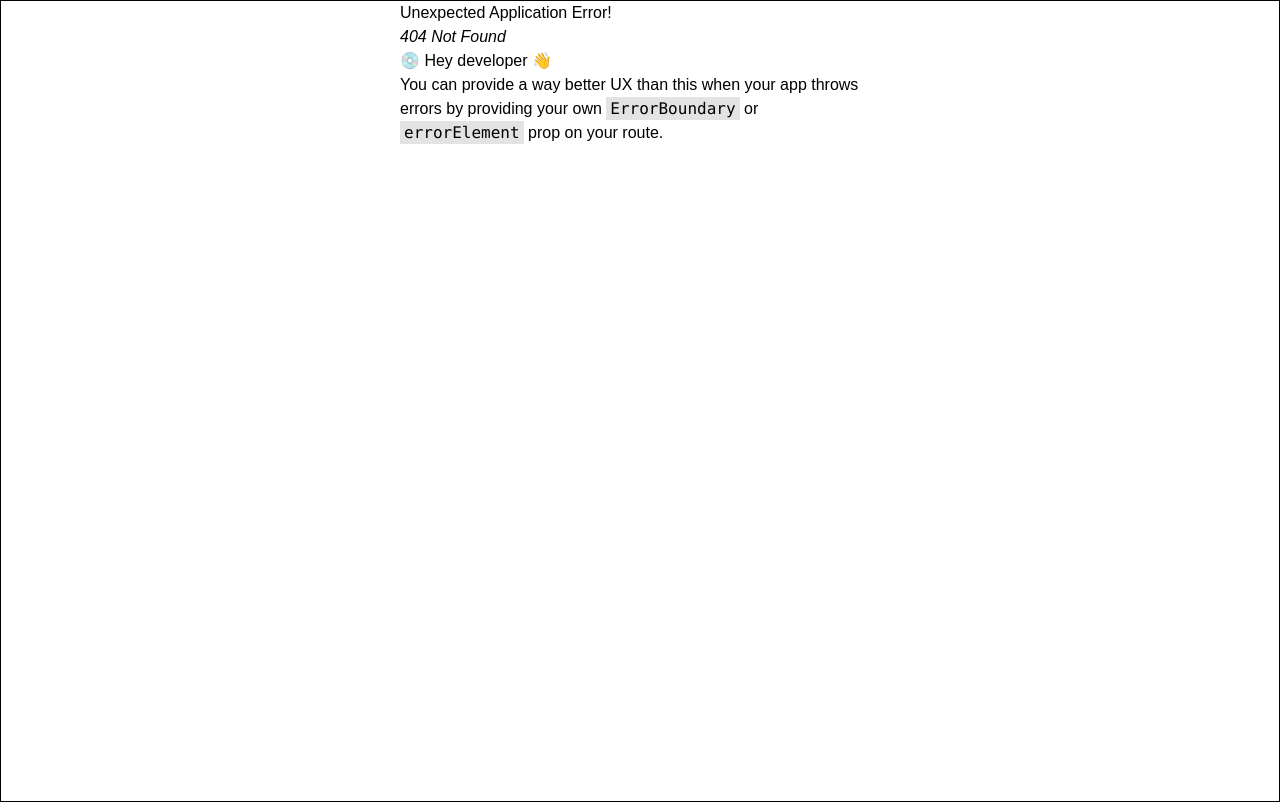
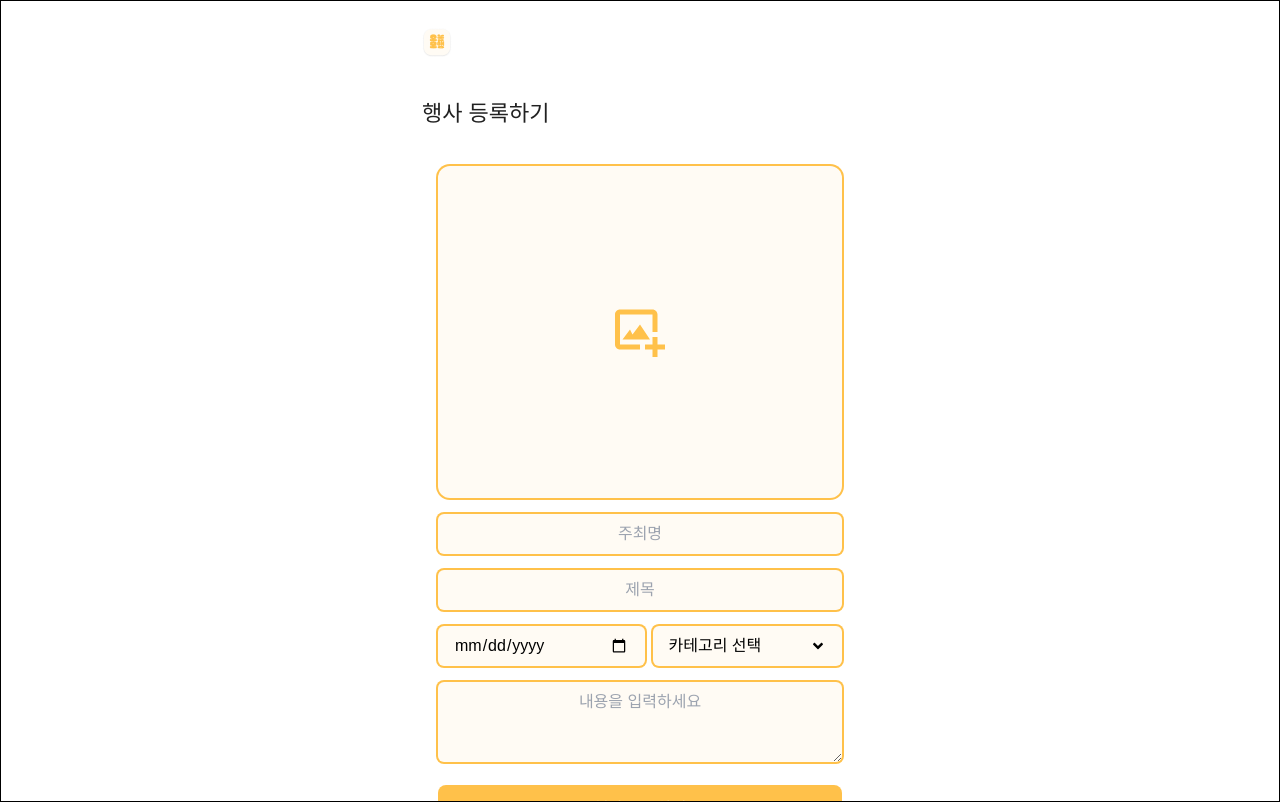
Before and after one commit to zerohyun00/TodayMohang-, a React (Create React App) app in the folder mohang/: page /event/regist in a window 1280 px wide. Before the commit this address had no page. Built offline with nearby package versions, Linux system fonts and the light colour scheme; a web font is replaced by a local one.

Commit message:
[ADD] 행사 등록 폼 퍼블리싱 , 이미지 로직 추가

```diff
--- a/mohang/package.json
+++ b/mohang/package.json
@@ -12,6 +12,7 @@
     "react-icons": "^4.12.0",
     "react-router-dom": "^6.19.0",
     "react-scripts": "5.0.1",
+    "react-select": "^5.8.0",
     "web-vitals": "^2.1.4"
   },
   "scripts": {
--- a/mohang/src/index.js
+++ b/mohang/src/index.js
@@ -10,6 +10,7 @@ import Bookmark from "./pages/Bookmark";
 import MyEvent from "./pages/MyEvent";
 import Home from "./pages/Home";
 import TodayEvents from "./pages/TodayEvents";
+import RegisterForm from "./pages/RegisterForm";
 
 const router = createBrowserRouter([
   {
@@ -41,6 +42,10 @@ const router = createBrowserRouter([
         element: <MyEvent />,
       },
       {
+        path: "/event/regist",
+        element: <RegisterForm />,
+      },
+      {
         path: "/today",
         element: <TodayEvents />,
       },
--- a/mohang/src/pages/RegisterForm.jsx
+++ b/mohang/src/pages/RegisterForm.jsx
@@ -1,7 +1,127 @@
+import { useRef, useState } from "react";
 import Layout from "../layout/Layout";
+import { FaAngleDown } from "react-icons/fa";
+import { BiImageAdd } from "react-icons/bi";
+import { categories } from "../static/category";
 
 function RegisterForm() {
-  return <Layout title="행사 등록하기"></Layout>;
+  const [imagePreview, setImagePreview] = useState(null);
+  const imageInputRef = useRef();
+  const [dropdownOpen, setDropdownOpen] = useState(false);
+  const [selectedCategory, setSelectedCategory] = useState("카테고리 선택");
+
+  const triggerFileSelectPopup = () => imageInputRef.current.click();
+
+  const handleImageChange = (e) => {
+    const file = e.target.files[0];
+    if (file) {
+      const reader = new FileReader();
+      reader.onloadend = () => {
+        setImagePreview(reader.result);
+      };
+      reader.readAsDataURL(file);
+    }
+  };
+
+  const toggleDropdown = () => setDropdownOpen(!dropdownOpen);
+
+  const handleCategorySelect = (category) => {
+    setSelectedCategory(category);
+    setDropdownOpen(false);
+  };
+  return (
+    <Layout title="행사 등록하기">
+      <div className="container mx-auto p-4">
+        <form className="space-y-4">
+          {/* 이미지 업로드하는 부분 */}
+          <div
+            className="w-full flex justify-center items-center ring-2 ring-primary bg-inputBg rounded-xl p-4 cursor-pointer"
+            onClick={triggerFileSelectPopup}
+          >
+            {imagePreview ? (
+              <img
+                src={imagePreview}
+                alt="Preview"
+                className="w-full h-[300px] object-cover"
+              />
+            ) : (
+              <div className="flex flex-col items-center w-full h-[300px] justify-center">
+                <BiImageAdd color="#FFC14A" size={60} />
+              </div>
+            )}
+          </div>
+          <input
+            ref={imageInputRef}
+            type="file"
+            onChange={handleImageChange}
+            className="hidden"
+          />
+          <input
+            type="text"
+            placeholder="주최명"
+            className="p-2 w-full ring-2 ring-primary bg-inputBg rounded-md placeholder:text-center"
+          />
+
+          <input
+            type="text"
+            placeholder="제목"
+            className="p-2 w-full ring-2 ring-primary bg-inputBg rounded-md placeholder:text-center"
+          />
+
+          <div className="flex items-center justify-between gap-2">
+            <input
+              type="date"
+              className="p-2 px-4 w-full h-[40px] ring-2 ring-primary bg-inputBg rounded-md placeholder:text-center"
+            />
+            {/* 카테고리 선택 드롭다운 */}
+            <div className="relative w-full">
+              <div
+                className="flex w-full h-[40px] justify-between items-center p-2 px-4 ring-2 ring-primary bg-inputBg rounded-md cursor-pointer"
+                onClick={() => setDropdownOpen(!dropdownOpen)}
+              >
+                <span>{selectedCategory}</span>
+                <FaAngleDown
+                  className={`transform transition-transform ${
+                    dropdownOpen ? "rotate-180" : "rotate-0"
+                  }`}
+                />
+              </div>
+              {dropdownOpen && (
+                <div
+                  className={`absolute left-0 right-0 mt-1 z-10 bg-white border-2 border-primary rounded-xl overflow-hidden shadow-lg transition-all duration-300 ${
+                    dropdownOpen
+                      ? "scale-100 opacity-100"
+                      : "scale-95 opacity-0 invisible"
+                  }`}
+                >
+                  {categories.map((category, index) => (
+                    <div
+                      key={index}
+                      className="p-2 hover:text-white cursor-pointer transition duration-150 ease-in-out"
+                      onClick={() => handleCategorySelect(category)}
+                    >
+                      {category}
+                    </div>
+                  ))}
+                </div>
+              )}
+            </div>
+          </div>
+          {/* 설명 입력 필드 */}
+          <textarea
+            placeholder="내용을 입력하세요"
+            className="p-2 w-full ring-2 ring-primary bg-inputBg rounded-md placeholder:text-center h-[80px]"
+          />
+          <button
+            type="submit"
+            className="w-full text-white bg-primary p-3 px-4 rounded-lg"
+          >
+            행사 등록하기
+          </button>
+        </form>
+      </div>
+    </Layout>
+  );
 }
 
 export default RegisterForm;
--- /dev/null
+++ b/mohang/src/static/category.js
@@ -0,0 +1 @@
+export const categories = ["주점", "축제", "전시/공연", "기타"];
```
Also changed, not shown: 1 other file (tests, documents, lock files or other folders).
